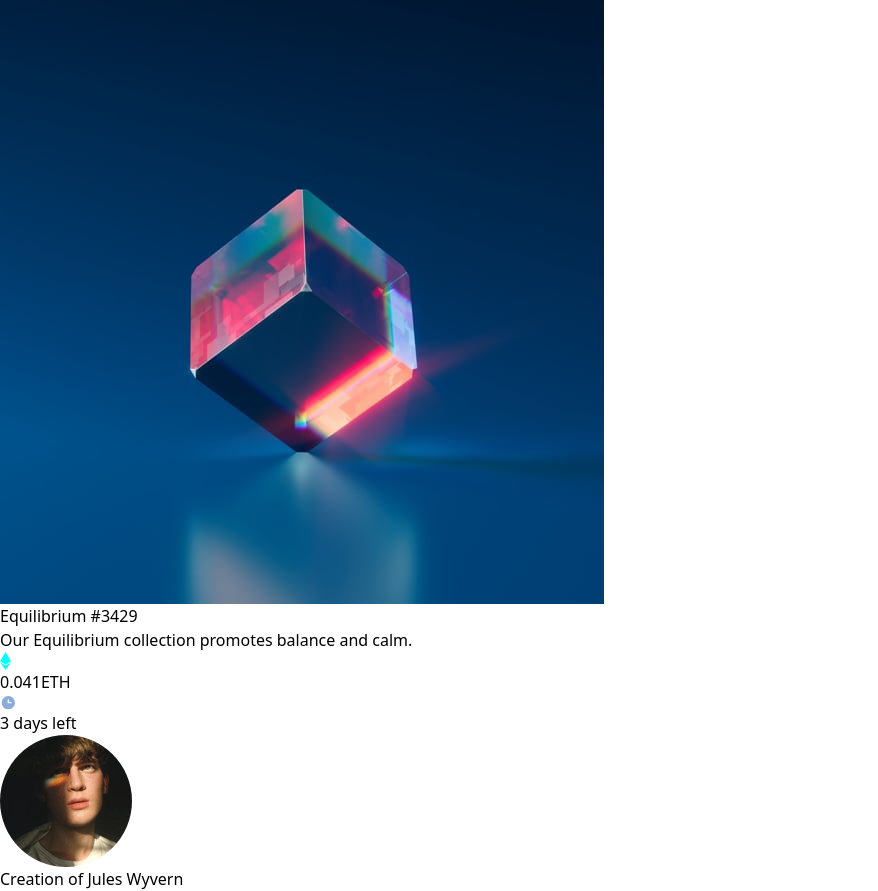
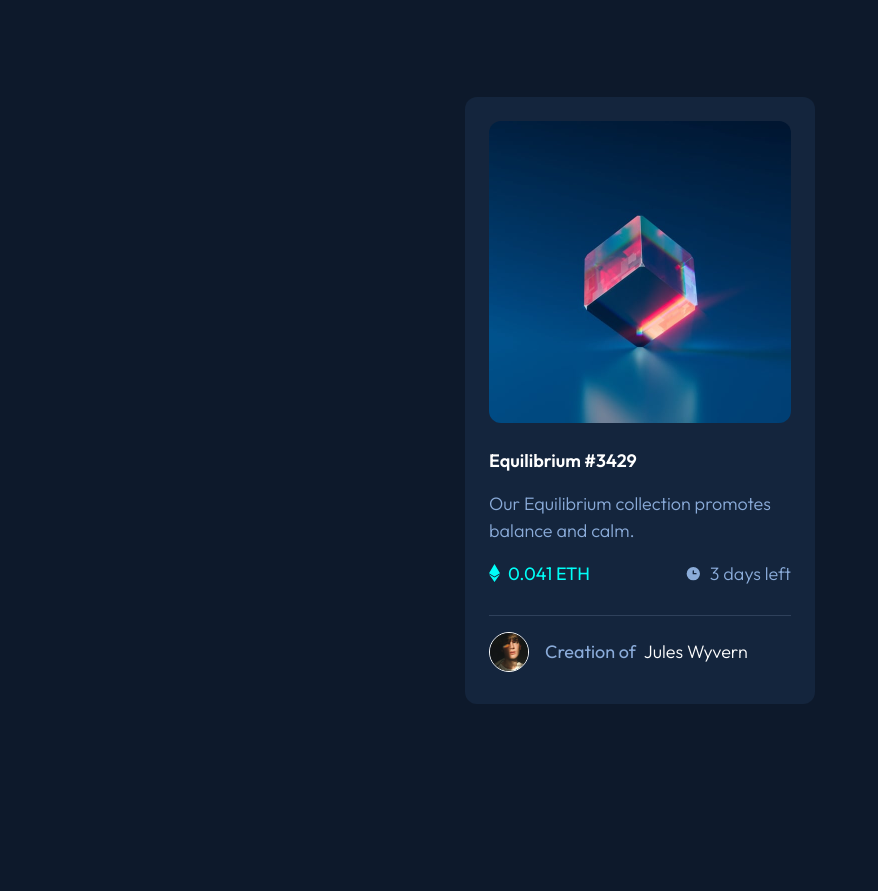
Before and after one commit to hmacr/nft-preview-card-component, a website: page index.html in a window 1280 px wide. Shown: the whole page, without its empty margins (0-878 px from the left). After the commit the page ends 800 px from the top, so only its background shows below. Drawn offline with Linux system fonts and the light colour scheme.

Commit message:
add styles

```diff
--- a/index.html
+++ b/index.html
@@ -21,55 +21,68 @@
 
     <title>Frontend Mentor | NFT preview card component</title>
   </head>
-  <body>
+  <body class="bg-dark-blue-800 font-outfit text-[18px]">
     <!-- Container -->
-    <div>
+    <div
+      class="h-screen max-w-screen-xl mx-auto flex justify-around items-center"
+    >
       <!-- Card -->
-      <div>
+      <div class="w-[350px] bg-dark-blue-700 p-6 rounded-xl">
         <!-- Image -->
         <div>
           <img
             src="./images/image-equilibrium.jpg"
             alt="equilibrium"
+            class="rounded-xl"
           />
         </div>
 
         <!-- Content -->
         <div>
           <!-- Heading -->
-          <h4>Equilibrium #3429</h4>
+          <h4 class="text-white font-semibold mt-6">Equilibrium #3429</h4>
 
           <!-- Description -->
-          <p>Our Equilibrium collection promotes balance and calm.</p>
+          <p class="text-soft-blue mt-4 font-light">
+            Our Equilibrium collection promotes balance and calm.
+          </p>
 
           <!-- Info -->
-          <div>
+          <div
+            class="flex justify-between mt-4 pb-7 border-b border-solid border-dark-blue-600"
+          >
             <!-- Price -->
-            <span>
+            <span class="flex items-center">
               <img
                 src="./images/icon-ethereum.svg"
                 alt="ethereum"
               />
-              0.041ETH
+              <p class="ml-2 text-cyan">0.041 ETH</p>
             </span>
 
             <!-- Deadline -->
-            <span>
+            <span class="flex items-center">
               <img
                 src="./images/icon-clock.svg"
                 alt="clock"
               />
-              3 days left
+              <p class="ml-2 text-soft-blue font-light">3 days left</p>
             </span>
           </div>
 
           <!-- Author -->
-          <div>
-            <img
-              src="./images/image-avatar.png"
-              alt="avatar"
-            />
-            <p>Creation of <span>Jules Wyvern</span></p>
+          <div class="flex items-center pt-4 mb-2">
+            <div class="h-10 rounded-full border border-white">
+              <img
+                src="./images/image-avatar.png"
+                alt="avatar"
+                class="h-full"
+              />
+            </div>
+            <p class="ml-4 text-soft-blue">
+              Creation of
+              <span class="ml-1 text-white font-light">Jules Wyvern</span>
+            </p>
           </div>
         </div>
       </div>
--- a/tailwind.config.js
+++ b/tailwind.config.js
@@ -12,6 +12,7 @@ export default {
         700: 'hsl(216, 50%, 16%)',
         800: 'hsl(217, 54%, 11%)',
       },
+      white: 'hsl(0, 0%, 100%)',
     },
     fontFamily: {
       outfit: ['Outfit', ...defaultTheme.fontFamily.serif],
```
Also changed, not shown: output.css.
